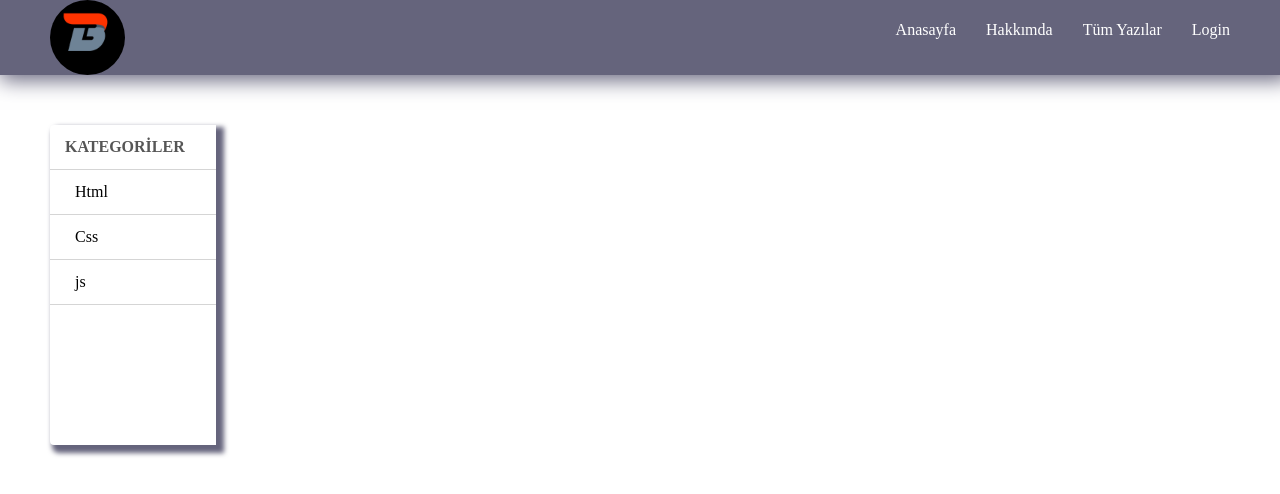
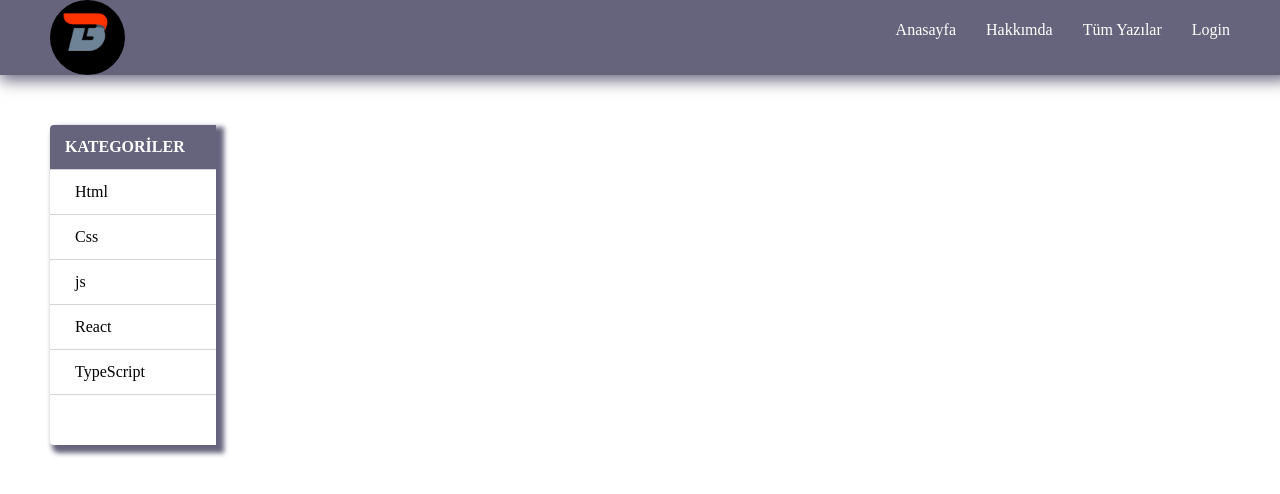
Before and after one commit to bhr-drtgz/React-Blog, a React (Create React App) app: page / in a window 1280 px wide. Shown: the top 494 px of the page. Built offline with nearby package versions, Linux system fonts and the light colour scheme; data requests are answered from the project's data file.

Commit message:
Hambur menüdeki null hatası gideridi

```diff
--- a/db.json
+++ b/db.json
@@ -22,6 +22,14 @@
         {
             "id": "3",
             "name": "js"
+        },
+        {
+            "id":"4",
+            "name":"React"
+        },
+        {
+            "id":"5",
+            "name":"TypeScript"
         }
     ],
     "users": [
--- a/src/assest/css/header.css
+++ b/src/assest/css/header.css
@@ -17,7 +17,7 @@ header {
     justify-content: space-between;
     align-items: center;
     padding: 0px 50px;
-    box-shadow: 5px 0px 20px 5px #65647C;
+    box-shadow: 5px 0px 15px 5px #65647C;
     z-index: 1;
 }
 
@@ -55,7 +55,9 @@ nav ul {
     height: 75px;
     top: 0;
     right: 0;
-    display: none
+    display: none;
+    cursor: pointer;
+
 }
 
 .menuIconContainer span {
--- a/src/assest/css/main.css
+++ b/src/assest/css/main.css
@@ -40,9 +40,11 @@
     padding: 10px 15px;
     font-weight: 600;
     border-bottom: 1px solid #d5d5d5;
-    color: #565656;
+    color: white;
+    background: #65647C;
 }
-.categoriesTitleContainer p{
+
+.categoriesTitleContainer p {
     margin-bottom: 0 !important;
 }
 
@@ -51,6 +53,7 @@
     border-bottom: 1px solid #d5d5d5;
     color: #565656;
     transition: all 0.2s linear;
+    cursor: pointer;
 }
 
 .categoriesList {
--- a/src/companent/Header.js
+++ b/src/companent/Header.js
@@ -1,18 +1,42 @@
-import React from 'react'
+import React, { useEffect } from 'react'
 import "../assest/css/header.css"
 import Logo from "../assest/image/LOGO.jpg"
 import { useSelector, useDispatch } from 'react-redux'
 import actionTypes from '../redux/actions/actionTypes'
 import { Link } from 'react-router-dom'
 
+
 const Header = () => {
     const dispatch = useDispatch()
     const { loginState } = useSelector(state => state)
-    console.log(loginState)
+
+    useEffect(() => {
+        const menuBtn = document.getElementById("hamburgerMenuBtn");
+        const navBar = document.getElementById("navBar");
+
+        menuBtn.addEventListener("click", () => {
+            if (getComputedStyle(navBar, null).display === "none") {
+                navBar.style.display = "block";
+            } else {
+                navBar.style.display = "none";
+            }
+        });
+
+        return () => {
+            menuBtn.removeEventListener("click", () => {
+                if (getComputedStyle(navBar, null).display === "none") {
+                    navBar.style.display = "block";
+                } else {
+                    navBar.style.display = "none";
+                }
+            });
+        };
+    }, []);
+
     return (
         <div>
             <header>
-                <div id="hamburgerMenuBtn" className="menuIconContainer">
+                <div id="hamburgerMenuBtn" className="menuIconContainer" >
                     <span>
                         <i className="fa-solid fa-bars"></i>
                     </span>
@@ -62,6 +86,7 @@ const Header = () => {
 
         </div>
     )
+
 }
 
 export default Header
--- a/src/pages/Home.js
+++ b/src/pages/Home.js
@@ -14,7 +14,7 @@ const Home = () => {
       <Header />
       <main className='mainContainer'>
         <CategoriesSection />
-        <section class="rightSide">
+        <section className="rightSide">
 
         </section>
       </main>
```
